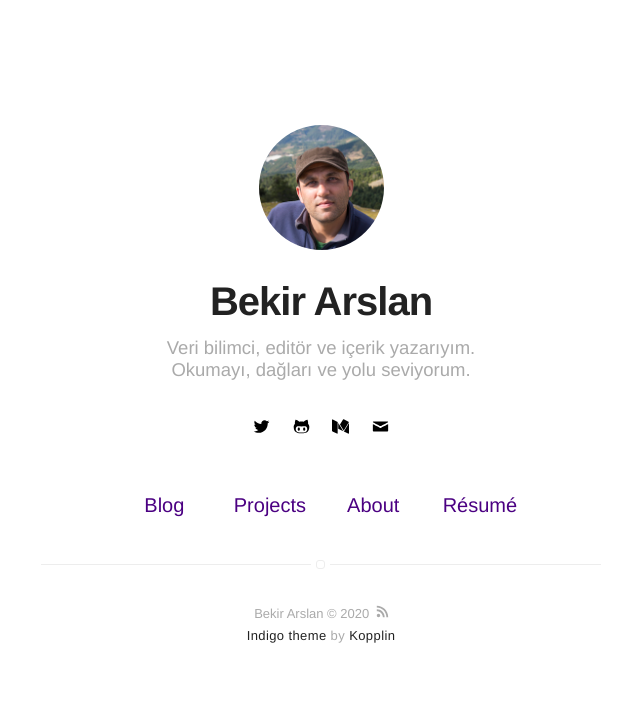
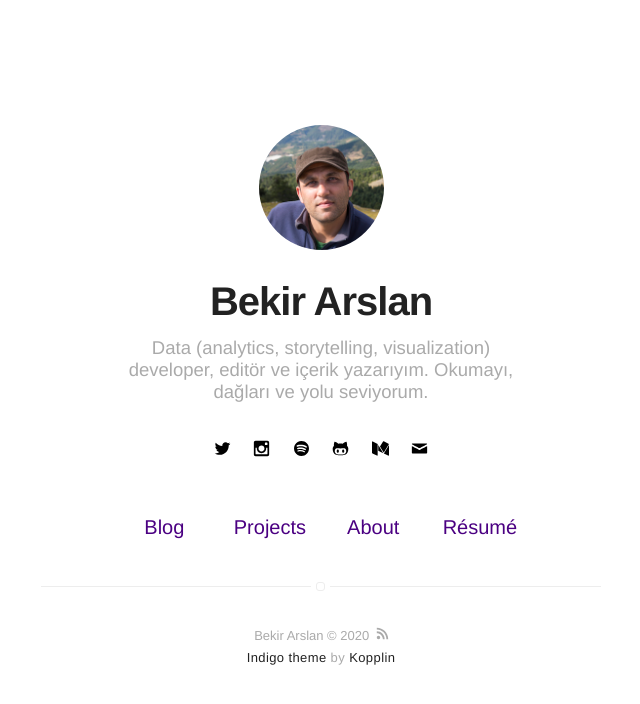
Before and after one commit to bkrsln/bkrsln.github.io, a Jekyll site: the page built from index.html, in a window 1280 px wide. Shown: the top 704 px of the page, without its empty margins (319-959 px from the left). Built offline with Jekyll 4.4.1, drawn with Linux system fonts in a browser that asks for light colours; part of the change alters nothing that is shown.

Commit message:
Update _config.yml

```diff
--- a/_config.yml
+++ b/_config.yml
@@ -1,6 +1,6 @@
 # main text of home
 name: Bekir Arslan
-bio: Veri bilimci, editör ve içerik yazarıyım. Okumayı, dağları ve yolu seviyorum.
+bio: Data (analytics, storytelling, visualization) developer, editör ve içerik yazarıyım. Okumayı, dağları ve yolu seviyorum.
 
 # twitter summary info
 description: A blog about technology and stuff related
@@ -36,11 +36,11 @@ disqus:
 # if you don't have any of social below, comment the line
 # facebook: myfacebook
 twitter: bkrsln
-# instagram: myinstagram
+instagram: bkrsln
 # pinterest: mypinterest
 # linkedin: mylinkedin
 # youtube: myyoutube
-# spotify: myspotify
+spotify: bkrsln
 github: bkrsln
 # gitlab: mygitlab
 # lastfm: mylastfm
@@ -50,7 +50,7 @@ github: bkrsln
 medium: bekirarslan
 # vimeo: myvimeo
 # lanyrd: mylanyrd
-email: myemail@gmail.com
+email: mail@bekirarslan.info
 
 authors:
   johndoe:
```
